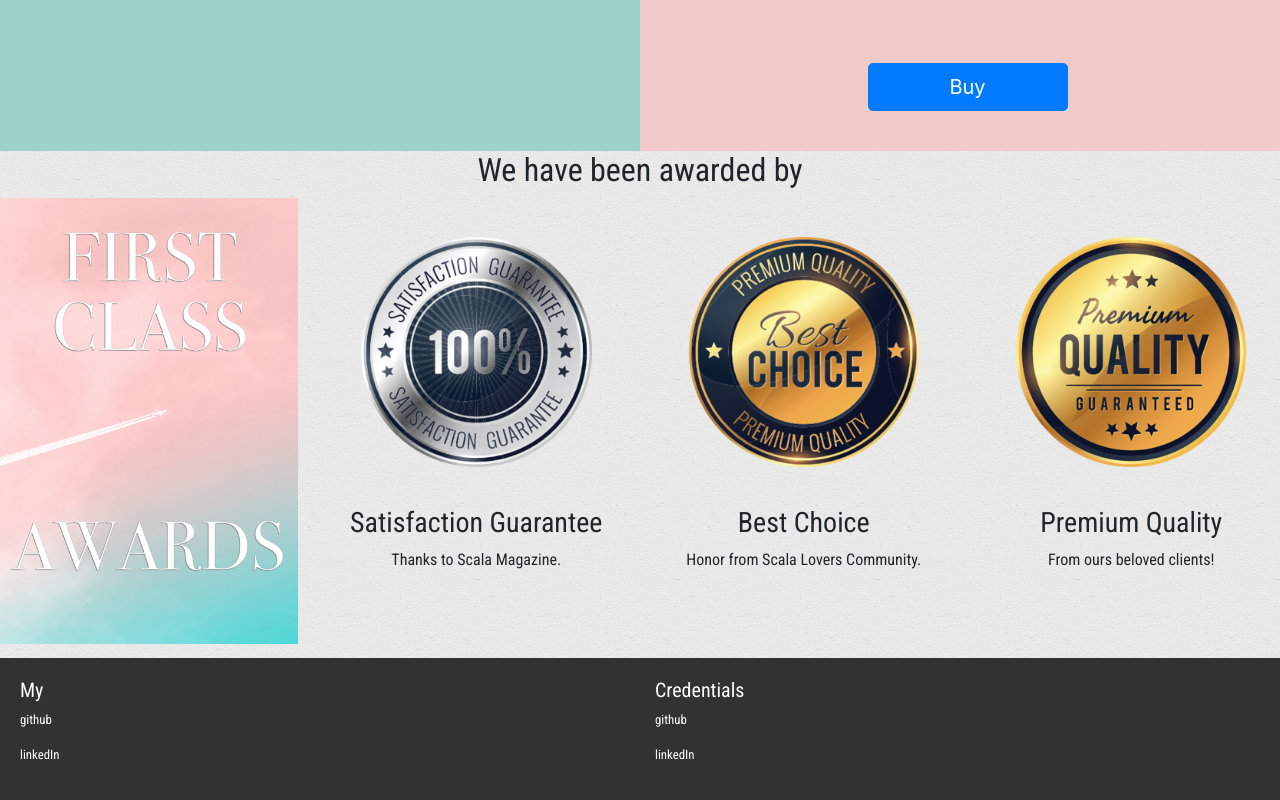
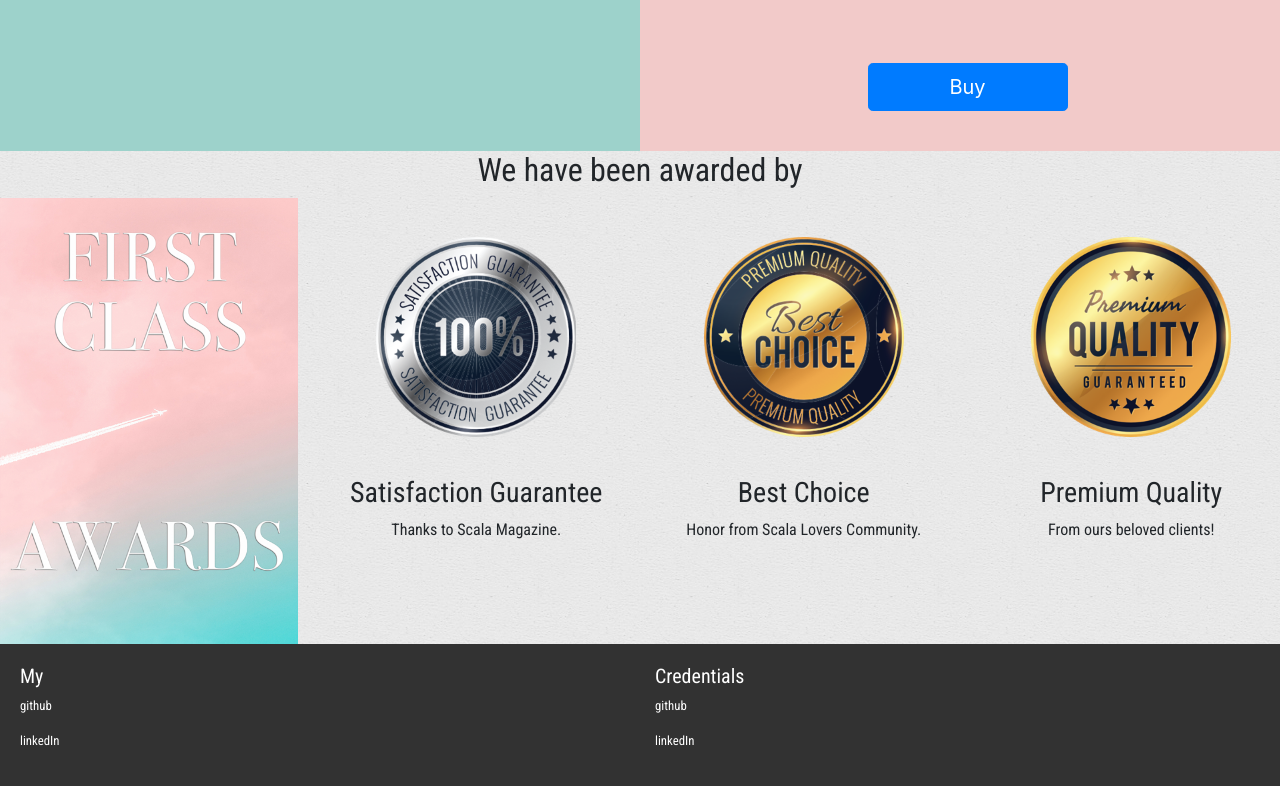
Before and after one commit to EwelinaKi/usk, a Gatsby site: page / in a window 1280 px wide. Shown: the part 2646-3446 px from the top of the page. Built offline with nearby package versions, Linux system fonts and the light colour scheme; Gatsby itself is replaced by a stand-in of ours.

Commit message:
gatsby images

```diff
--- a/gatsby-config.js
+++ b/gatsby-config.js
@@ -4,7 +4,15 @@ module.exports = {
     {
       resolve: "gatsby-source-filesystem",
       options: {
-        path: "./data/",
+        path: `${__dirname}/data`,
+        name: "data",
+      },
+    },
+    {
+      resolve: "gatsby-source-filesystem",
+      options: {
+        path: `${__dirname}/static/images`,
+        name: "images",
       },
     },
     "gatsby-transformer-json",
--- a/src/components/awards.js
+++ b/src/components/awards.js
@@ -1,23 +1,25 @@
 import React from "react"
 import awardsStyles from "../styles/awards.module.css"
 import { Col, Row } from "react-bootstrap"
-import planeImg from "../../static/images/plane.jpg"
-import aw1Img from "../../static/images/aw1.png"
-import aw2Img from "../../static/images/aw2.png"
-import aw3Img from "../../static/images/aw3.png"
+import Img from "gatsby-image"
 
 
-export default () => (
+export default (props) => {
+  return (
   <div className={awardsStyles.awards}>
     <h2>We have been awarded by</h2>
     <Row>
       <Col lg={3} md={6} xs={12}>
-        <img src={planeImg} alt="Airplane on the sky" className={awardsStyles.planeImg}/>
+        <Img
+          fluid={props.planeImg.fluid}
+          alt="Airplane on the sky"
+          className={awardsStyles.planeImg}/>
       </Col>
+
       <Col lg={3} md={6} xs={12} className={awardsStyles.awardCard}>
-        <img
+        <Img
           className={awardsStyles.awardImg}
-          src={aw1Img}
+          fluid={props.award1.fluid}
           alt="Satisfaction Guarantee Award"
         />
         <h3>Satisfaction Guarantee</h3>
@@ -25,20 +27,19 @@ export default () => (
       </Col>
 
       <Col lg={3} md={6} xs={12} className={awardsStyles.awardCard}>
-        <img
-          src={aw2Img}
+        <Img
+          fluid={props.award2.fluid}
           alt="Best Choice Award"
           className={awardsStyles.awardImg}
-
         />
         <h3>Best Choice</h3>
         <p>Honor from Scala Lovers Community.</p>
       </Col>
 
       <Col lg={3} md={6} xs={12} className={awardsStyles.awardCard}>
-        <img
+        <Img
           className={awardsStyles.awardImg}
-          src={aw3Img}
+          fluid={props.award3.fluid}
           alt="Premium Quality Award"
         />
         <h3>Premium Quality</h3>
@@ -47,3 +48,4 @@ export default () => (
     </Row>
   </div>
 )
+}
--- a/src/components/box.js
+++ b/src/components/box.js
@@ -4,15 +4,17 @@ import Recommendations from "./recommendations"
 import Buy from "./buy"
 import boxStyles from "../styles/box.module.css"
 
-export default (props) => (
+export default (props) => {
+  return (
   <div className={boxStyles.box}>
     <Row>
       <Col md={6} sm={12} className={boxStyles.recommendations}>
-        <Recommendations recommendations={props.recommendations.allRecommendationsJson.nodes}/>
+        <Recommendations recommendations={props.recommendations.nodes}/>
       </Col>
       <Col md={6} sm={12} className={boxStyles.buy}>
         <Buy/>
       </Col>
     </Row>
   </div>
-)
+  )
+}
--- a/src/pages/index.js
+++ b/src/pages/index.js
@@ -15,14 +15,19 @@ export default ({ data }) => (
     <Banner/>
       <Features/>
       <Keyboard/>
-      <Box recommendations={data}/>
-      <Awards/>
+    <Box recommendations={data.recommendations}/>
+    <Awards
+      planeImg={data.planeImg.childImageSharp}
+      award1={data.award1.childImageSharp}
+      award2={data.award2.childImageSharp}
+      award3={data.award3.childImageSharp}
+    />
   </Layout>
 )
 
 export const query = graphql`
     query {
-        allRecommendationsJson {
+        recommendations: allRecommendationsJson {
             nodes {
                 id
                 name
@@ -31,5 +36,66 @@ export const query = graphql`
                 rate
             }
         }
+        planeImg: file(relativePath: { eq: "plane.jpg" }) {
+            childImageSharp {
+                fluid (maxWidth: 500){
+                    base64
+                    tracedSVG
+                    aspectRatio
+                    src
+                    srcWebp
+                    srcSetWebp
+                    sizes
+                    presentationWidth
+                    presentationHeight
+                }
+            }
+        }
+        award1: file(relativePath: { eq: "aw1.png" }) {
+            childImageSharp {
+                fluid (maxWidth: 200){
+                    base64
+                    tracedSVG
+                    aspectRatio
+                    src
+                    srcWebp
+                    srcSetWebp
+                    sizes
+                    presentationWidth
+                    presentationHeight
+                }
+            }
+        }
+        award2: file(relativePath: { eq: "aw2.png" }) {
+            childImageSharp {
+                fluid (maxWidth: 200){
+                    base64
+                    tracedSVG
+                    aspectRatio
+                    src
+                    srcWebp
+                    srcSetWebp
+                    sizes
+                    presentationWidth
+                    presentationHeight
+                }
+            }
+        }
+        award3: file(relativePath: { eq: "aw3.png" }) {
+            childImageSharp {
+                fluid (maxWidth: 200){
+                    base64
+                    tracedSVG
+                    aspectRatio
+                    src
+                    srcWebp
+                    srcSetWebp
+                    sizes
+                    presentationWidth
+                    presentationHeight
+                }
+            }
+        }
+
     }
 `
--- a/src/styles/awards.module.css
+++ b/src/styles/awards.module.css
@@ -10,13 +10,9 @@
 }
 
 .awardImg {
-    height: 50%;
-    margin: 12% auto;
-    transition: height 1s;
-}
-
-.awardImg:hover {
-    height: 55%;
+    /*height: 50%;*/
+    height: 200px;
+    width: 200px;
     margin: 12% auto;
     transition: height 1s;
 }
```
